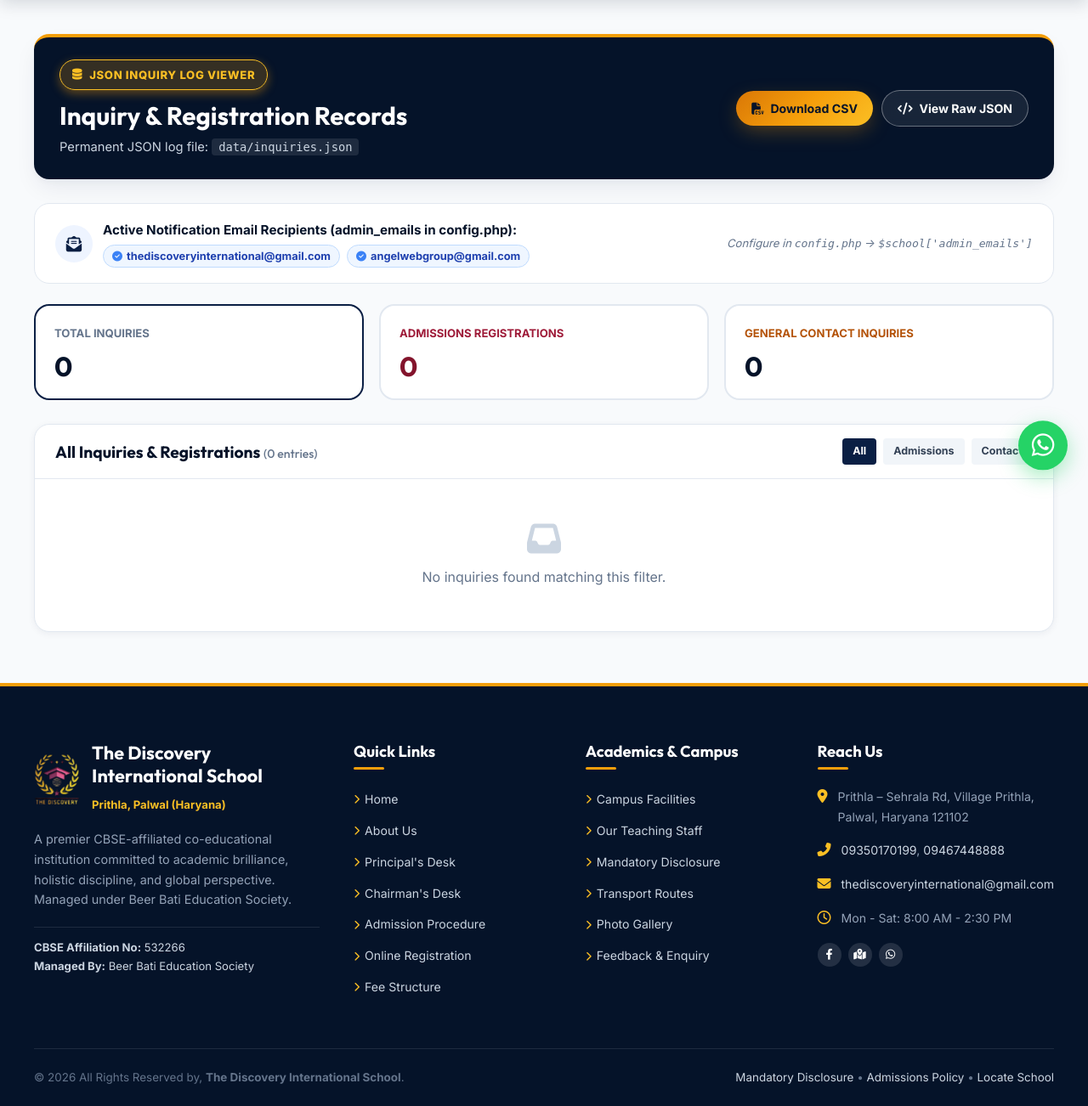
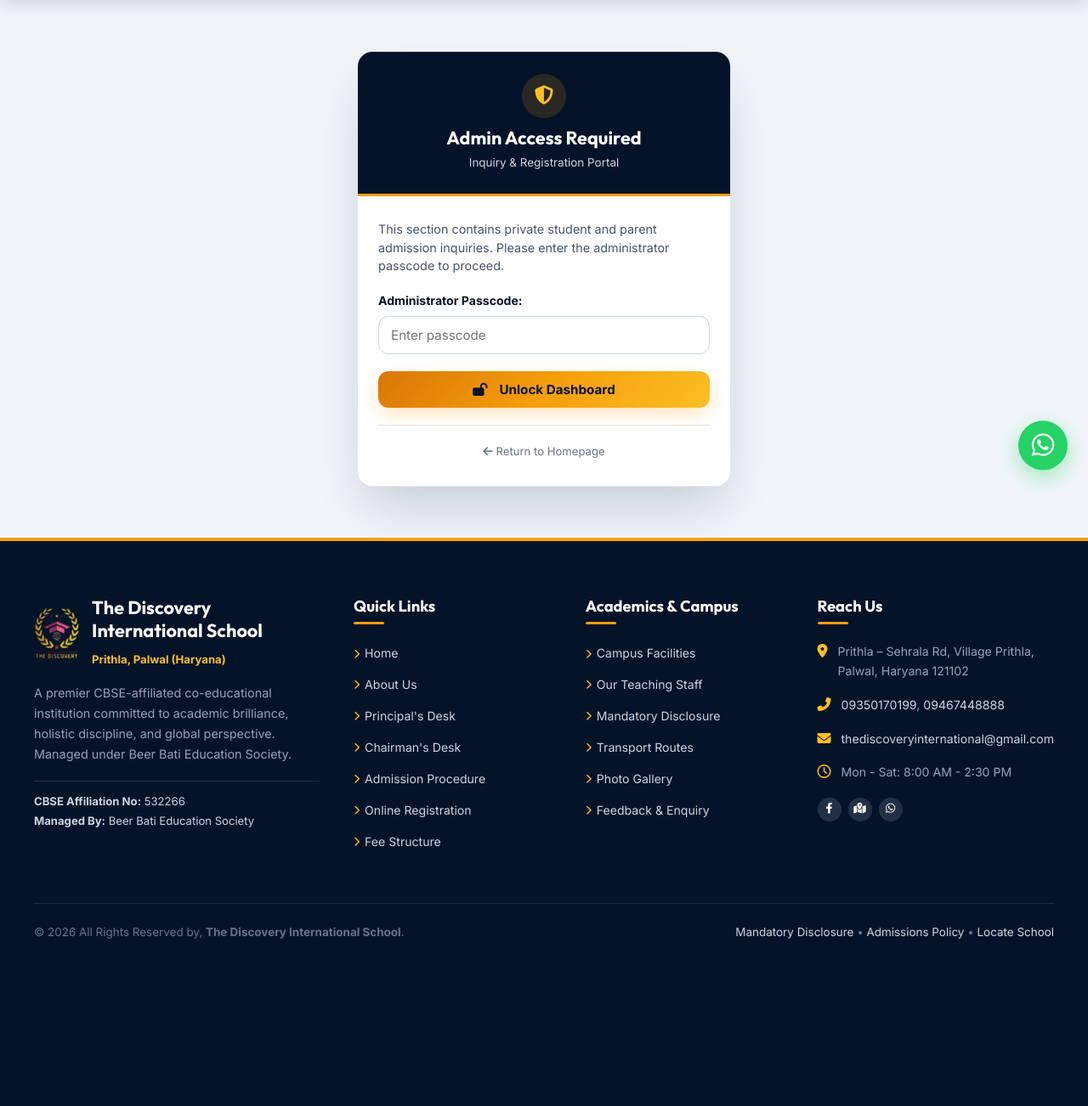
Before and after one commit to angelwebgroup/thediscoveryinternational, a PHP site: page /admin-inquiries.php in a window 1280 px wide. Shown: the part 220-1522 px from the top of the page at 85% size. After the commit the page ends 1325 px from the top, so only its background shows below. Run offline with PHP 8.4, Linux system fonts and the light colour scheme.

Commit message:
first draft

```diff
--- a/admin-inquiries.php
+++ b/admin-inquiries.php
@@ -2,11 +2,102 @@
 /**
  * Inquiries & Registrations Dashboard Viewer
  * The Discovery International School (Prithla, Palwal)
- * Displays all inquiries logged in data/inquiries.json
+ * Securely protected by session-based administrator passcode.
  */
 
+if (session_status() === PHP_SESSION_NONE) {
+    session_start();
+}
 require_once __DIR__ . '/config.php';
 
+$adminPassword = $school['admin_inquiries_password'] ?? 'Discovery@2026';
+
+// 1. Handle Logout
+if (isset($_GET['action']) && $_GET['action'] === 'logout') {
+    $_SESSION['admin_auth'] = false;
+    unset($_SESSION['admin_auth']);
+    header('Location: admin-inquiries.php');
+    exit;
+}
+
+// 2. Handle Login Submission
+$loginError = '';
+if ($_SERVER['REQUEST_METHOD'] === 'POST' && isset($_POST['login_passcode'])) {
+    $entered = trim((string)$_POST['login_passcode']);
+    if ($entered !== '' && hash_equals($adminPassword, $entered)) {
+        $_SESSION['admin_auth'] = true;
+        header('Location: admin-inquiries.php');
+        exit;
+    } else {
+        $loginError = 'Invalid administrator passcode. Please try again.';
+    }
+}
+
+$isAuthenticated = !empty($_SESSION['admin_auth']);
+
+// 3. If Not Logged In, Render Password Gate Screen
+if (!$isAuthenticated) {
+    // Block CSV Export if not logged in
+    if (isset($_GET['export'])) {
+        http_response_code(403);
+        exit('Access Denied: Please log in first.');
+    }
+
+    include 'header.php';
+    ?>
+    <main id="content" class="site-main" style="background: #f1f5f9; min-height: 70vh; display: flex; align-items: center; justify-content: center; padding: 60px 15px;">
+        <div style="width: 100%; max-width: 440px; background: #ffffff; border-radius: var(--radius-lg); box-shadow: var(--shadow-xl); border: 1px solid var(--slate-200); overflow: hidden;">
+
+            <div style="background: var(--navy-950); color: #ffffff; padding: 26px 24px; text-align: center; border-bottom: 3px solid var(--accent);">
+                <div style="width: 52px; height: 52px; border-radius: 50%; background: rgba(245, 158, 11, 0.15); color: var(--gold-400); display: inline-flex; align-items: center; justify-content: center; font-size: 1.4rem; margin-bottom: 10px;">
+                    <i class="fas fa-shield-halved"></i>
+                </div>
+                <h2 style="font-size: 1.35rem; margin: 0 0 4px; color: #ffffff;">Admin Access Required</h2>
+                <p style="margin: 0; font-size: 0.84rem; color: #cbd5e1;">Inquiry &amp; Registration Portal</p>
+            </div>
+
+            <div style="padding: 28px 24px;">
+                <?php if (!empty($loginError)): ?>
+                    <div style="background: #fef2f2; border: 1px solid #ef4444; color: #991b1b; padding: 10px 14px; border-radius: var(--radius-md); margin-bottom: 18px; font-size: 0.88rem; font-weight: 600;">
+                        <i class="fas fa-triangle-exclamation" style="margin-right: 4px;"></i> <?php echo htmlspecialchars($loginError); ?>
+                    </div>
+                <?php endif; ?>
+
+                <p style="font-size: 0.9rem; color: var(--slate-600); margin-top: 0; margin-bottom: 18px; line-height: 1.5;">
+                    This section contains private student and parent admission inquiries. Please enter the administrator passcode to proceed.
+                </p>
+
+                <form method="POST" action="admin-inquiries.php">
+                    <div style="margin-bottom: 20px;">
+                        <label for="login_passcode" style="display: block; font-weight: 700; font-size: 0.88rem; color: var(--navy-950); margin-bottom: 6px;">
+                            Administrator Passcode:
+                        </label>
+                        <div style="position: relative;">
+                            <input type="password" id="login_passcode" name="login_passcode" required autofocus placeholder="Enter passcode"
+                                   style="width: 100%; padding: 12px 14px; border: 1px solid var(--slate-300); border-radius: var(--radius-md); font-size: 0.95rem; outline: none; box-sizing: border-box;">
+                        </div>
+                    </div>
+
+                    <button type="submit" class="btn btn-hero-primary" style="width: 100%; padding: 12px; font-size: 0.95rem; border-radius: var(--radius-md);">
+                        <i class="fas fa-lock-open" style="margin-right: 6px;"></i> Unlock Dashboard
+                    </button>
+                </form>
+
+                <div style="margin-top: 20px; padding-top: 16px; border-top: 1px solid var(--slate-200); text-align: center;">
+                    <a href="index.php" style="color: var(--slate-500); font-size: 0.82rem; text-decoration: none;">
+                        <i class="fas fa-arrow-left"></i> Return to Homepage
+                    </a>
+                </div>
+            </div>
+
+        </div>
+    </main>
+    <?php
+    include 'footer.php';
+    exit;
+}
+
+// 4. Authenticated: Load Inquiries from data/inquiries.json
 $jsonFile = __DIR__ . '/data/inquiries.json';
 $inquiries = [];
 if (file_exists($jsonFile)) {
@@ -75,11 +166,11 @@ include 'header.php';
 <main id="content" class="site-main" style="background: #f8fafc; padding: 40px 0 60px;">
     <div class="container">
 
-        <!-- Header Banner -->
+        <!-- Header Banner with Logout -->
         <div style="background: var(--navy-950); color: #ffffff; border-radius: var(--radius-lg); padding: 26px 30px; margin-bottom: 28px; box-shadow: var(--shadow-md); border-top: 4px solid var(--accent); display: flex; justify-content: space-between; align-items: center; flex-wrap: wrap; gap: 16px;">
             <div>
                 <span class="hero-badge-tag" style="background: rgba(245, 158, 11, 0.2); color: var(--gold-400); border: 1px solid var(--gold-400); margin-bottom: 8px;">
-                    <i class="fas fa-database"></i> JSON Inquiry Log Viewer
+                    <i class="fas fa-lock"></i> Protected Admin Session
                 </span>
                 <h1 style="font-size: 1.85rem; margin: 4px 0 6px; color: #ffffff;">Inquiry &amp; Registration Records</h1>
                 <p style="color: #cbd5e1; font-size: 0.92rem; margin: 0;">
@@ -91,8 +182,8 @@ include 'header.php';
                 <a href="admin-inquiries.php?export=csv" class="btn btn-hero-primary" style="padding: 9px 18px; font-size: 0.88rem;">
                     <i class="fas fa-file-csv"></i> Download CSV
                 </a>
-                <a href="data/inquiries.json" target="_blank" class="btn btn-hero-outline" style="padding: 9px 18px; font-size: 0.88rem; background: rgba(255,255,255,0.08);">
-                    <i class="fas fa-code"></i> View Raw JSON
+                <a href="admin-inquiries.php?action=logout" class="btn btn-hero-outline" style="padding: 9px 18px; font-size: 0.88rem; background: rgba(239, 68, 68, 0.15); border-color: #ef4444; color: #fca5a5;">
+                    <i class="fas fa-right-from-bracket"></i> Log Out
                 </a>
             </div>
         </div>
--- a/config.php
+++ b/config.php
@@ -50,6 +50,31 @@ $school = [
         // 'client.newemail@gmail.com',         // (Optional) Client Added Email
     ],
 
+    // Secret Passcode to access admin-inquiries.php dashboard (Change this to any password you prefer)
+    'admin_inquiries_password' => 'Discovery@2026',
+
+    /**
+     * SMTP Mail Configuration (Recommended for Guaranteed Inbox Delivery)
+     * Why is SMTP needed?
+     *  1. Localhost (XAMPP on Mac/PC) cannot send emails without an SMTP server.
+     *  2. Gmail blocks or sends unauthenticated PHP mail() straight to the Spam folder.
+     *
+     * How to use with Gmail:
+     *  - Set 'enabled' to true.
+     *  - Generate a 16-character Google App Password (from Google Account -> Security -> 2-Step Verification -> App Passwords).
+     *  - Paste it into 'password' below.
+     */
+    'smtp' => [
+        'enabled'    => false, // Set to true once password is provided
+        'host'       => 'smtp.gmail.com',
+        'port'       => 587,
+        'encryption' => 'tls',
+        'username'   => 'thediscoveryinternational@gmail.com',
+        'password'   => '', // Google App Password (16 chars) or cPanel mail password
+        'from_email' => 'thediscoveryinternational@gmail.com',
+        'from_name'  => 'The Discovery International School',
+    ],
+
     // School Leadership & Staff Key Figures
     'principal'             => 'Ms. Jyoti (BCA, MCA, B.Ed.)',
     'principal_name'        => 'Ms. Jyoti',
```
Also changed, not shown: send_form_email.php (+147 -1 lines).
